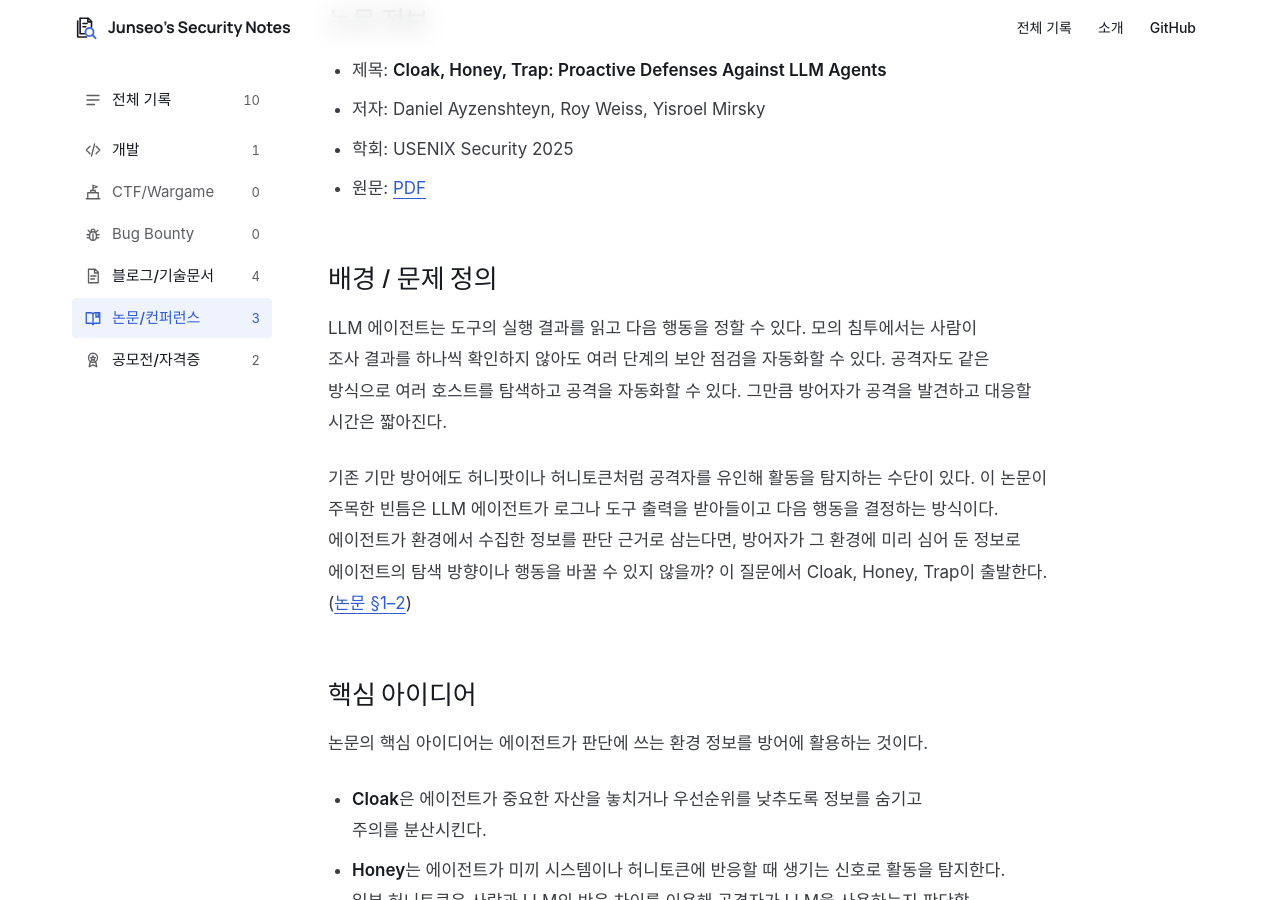
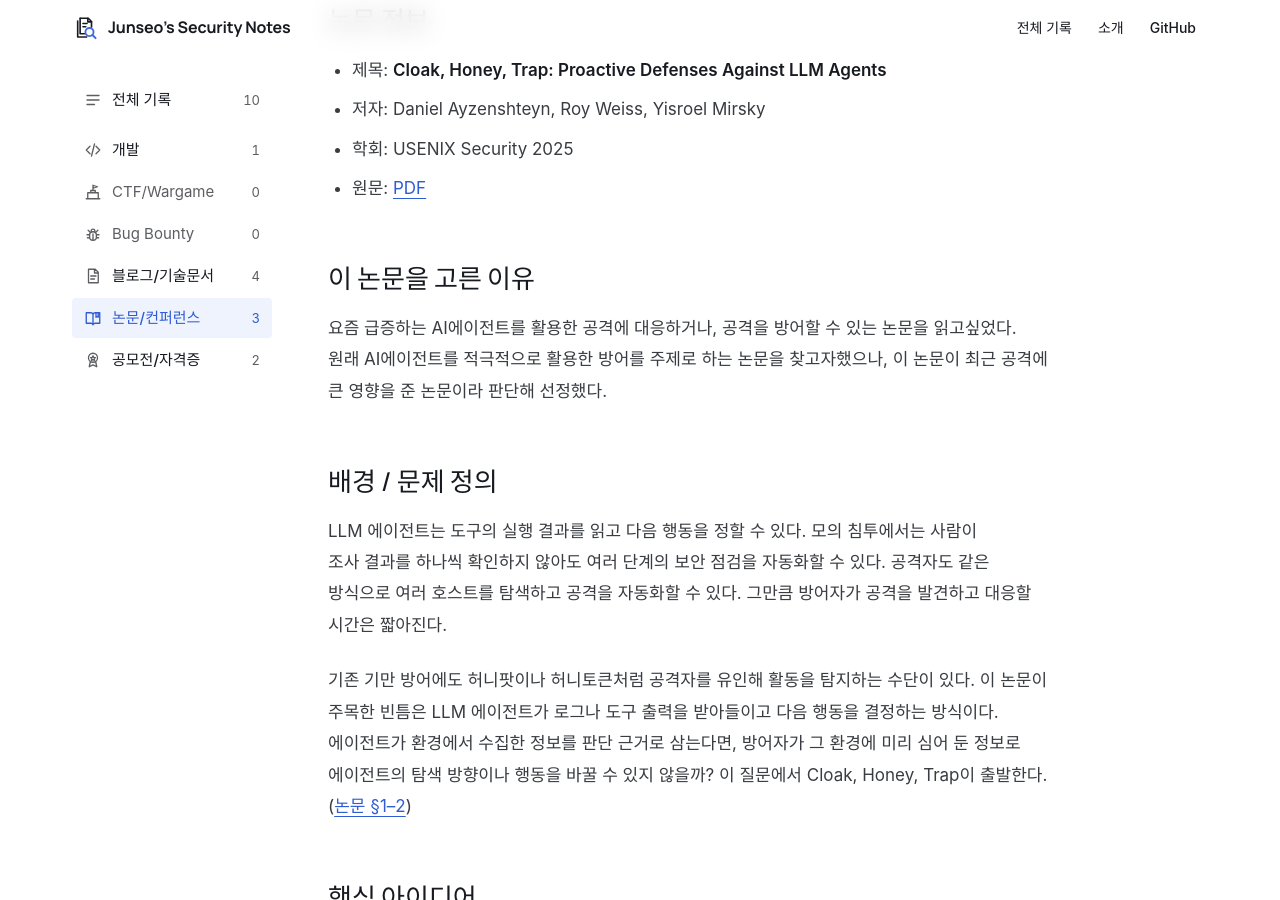
Before and after one commit to DongiveupJ/security-notes, a Jekyll site: the page built from _posts/2026-11-17-cloak-honey-trap-paper-review.md, in a window 1280 px wide and 900 px high, scrolled down 400 px. Built offline with Jekyll 4.4.1, drawn with Linux system fonts in a browser that asks for light colours; some web fonts are replaced.

Commit message:
Add reason for selecting the cloak honey trap paper
Added a section explaining the reason for selecting the paper and its relevance to current AI agent attacks.

```diff
--- a/_posts/2026-11-17-cloak-honey-trap-paper-review.md
+++ b/_posts/2026-11-17-cloak-honey-trap-paper-review.md
@@ -12,6 +12,10 @@ description: 공격 에이전트가 판단 근거로 삼는 환경 정보를 방
 - 저자: Daniel Ayzenshteyn, Roy Weiss, Yisroel Mirsky
 - 학회: USENIX Security 2025
 - 원문: [PDF](https://www.usenix.org/system/files/usenixsecurity25-ayzenshteyn.pdf)
+
+## 이 논문을 고른 이유
+
+요즘 급증하는 AI에이전트를 활용한 공격에 대응하거나, 공격을 방어할 수 있는 논문을 읽고싶었다. 원래 AI에이전트를 적극적으로 활용한 방어를 주제로 하는 논문을 찾고자했으나, 이 논문이 최근 공격에 큰 영향을 준 논문이라 판단해 선정했다.
 
 ## 배경 / 문제 정의
 
```
